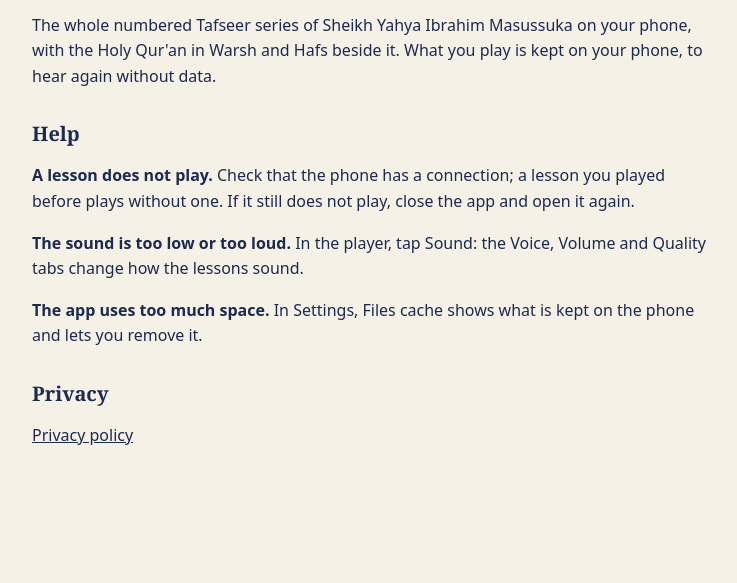
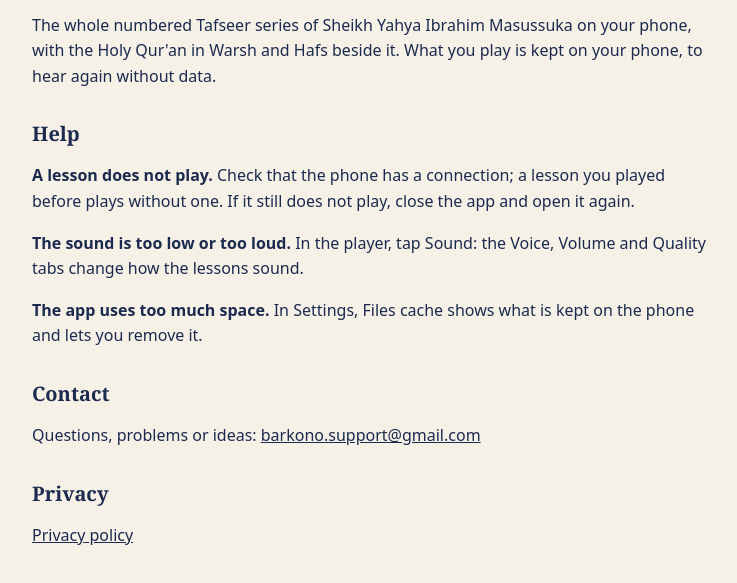
Before and after one commit to barkono-apps/barkono-apps.github.io, a plain HTML site: page tafseer/index.html in a window 1280 px wide. Shown: the part 113-696 px from the top of the page, without its empty margins (268-1005 px from the left). Drawn offline with Linux system fonts and the light colour scheme.

Commit message:
Update tafseer/index.html

```diff
--- a/tafseer/index.html
+++ b/tafseer/index.html
@@ -22,6 +22,9 @@
   <p><b>The app uses too much space.</b> In Settings, Files cache shows what is kept on the phone and
   lets you remove it.</p>
 
+  <h2>Contact</h2>
+  <p>Questions, problems or ideas: <a href="mailto:barkono.support@gmail.com">barkono.support@gmail.com</a></p>
+
   <h2>Privacy</h2>
   <p><a href="privacy.html">Privacy policy</a></p>
 </main>
```
